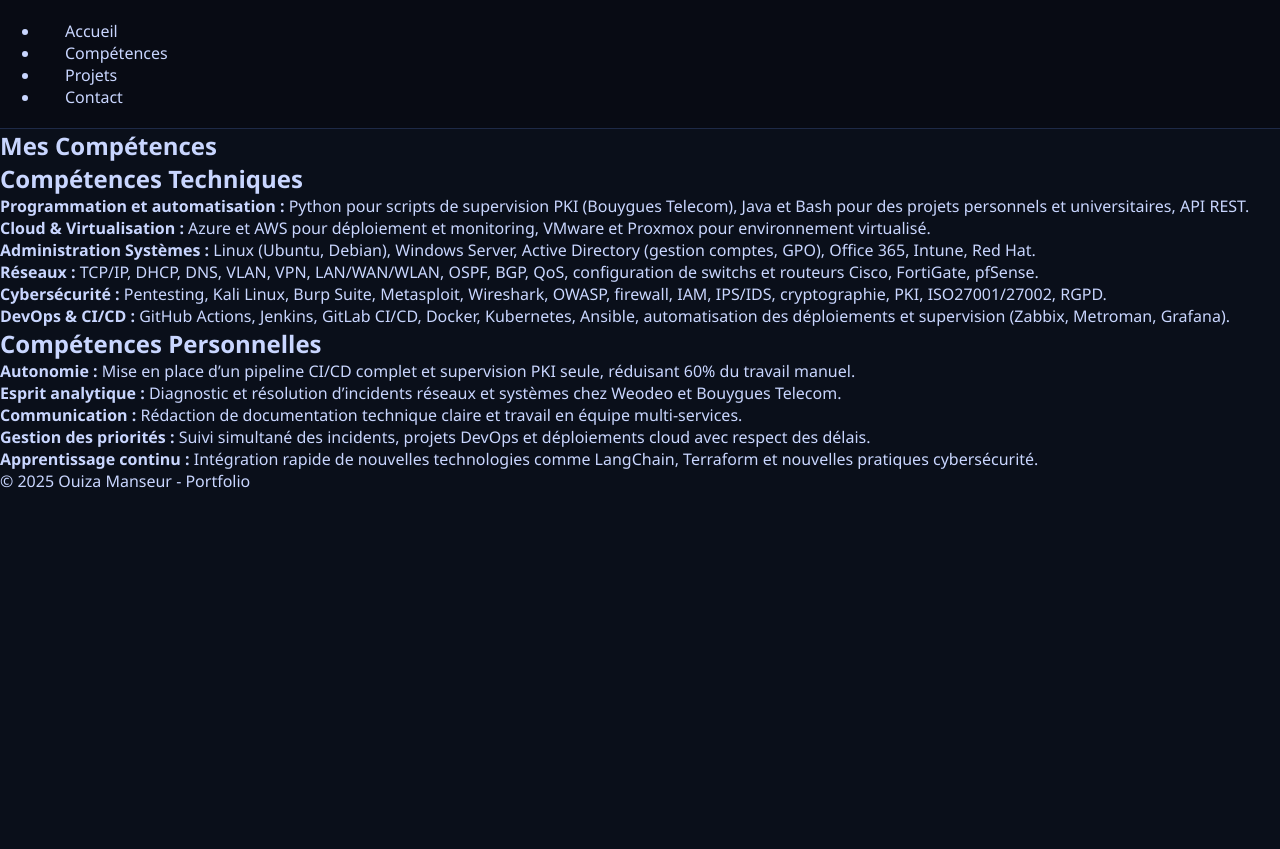
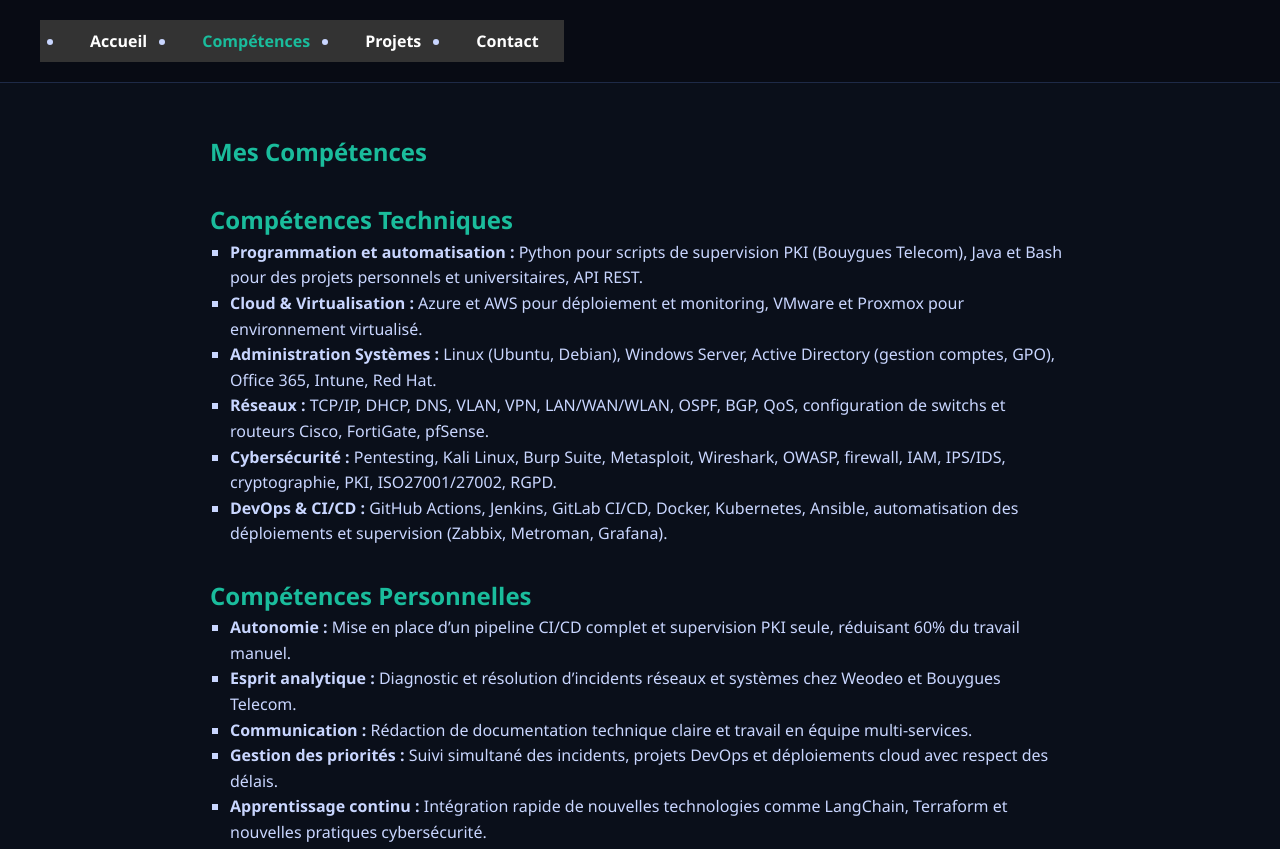
Before and after one commit to Elwiz2000/Elwiz2000.github.io, a plain HTML site: page competences.html in a window 1280 px wide. Shown: the top 849 px of the page. Before the commit the page ends 800 px from the top, so only its background shows below. Drawn offline with Linux system fonts and the light colour scheme.

Commit message:
Update style.css

```diff
--- a/style.css
+++ b/style.css
@@ -73,3 +73,51 @@ nav a:hover {
 .btn:hover {
     background: #a8bbff;
 }
+.skills {
+    max-width: 900px;
+    margin: 50px auto;
+    padding: 0 20px;
+    font-family: 'Arial', sans-serif;
+    line-height: 1.6;
+}
+
+.skills h1, .skills h2 {
+    color: #1abc9c;
+    margin-top: 30px;
+}
+
+.skills ul {
+    list-style-type: square;
+    margin-left: 20px;
+    margin-bottom: 20px;
+}
+
+header nav ul {
+    display: flex;
+    justify-content: center;
+    background: #333;
+    padding: 10px;
+}
+
+header nav ul li {
+    margin: 0 15px;
+}
+
+header nav ul li a {
+    color: #fff;
+    text-decoration: none;
+    font-weight: bold;
+}
+
+header nav ul li a.active,
+header nav ul li a:hover {
+    color: #1abc9c;
+}
+
+footer {
+    text-align: center;
+    margin-top: 50px;
+    padding: 20px;
+    background: #333;
+    color: #fff;
+}
```
